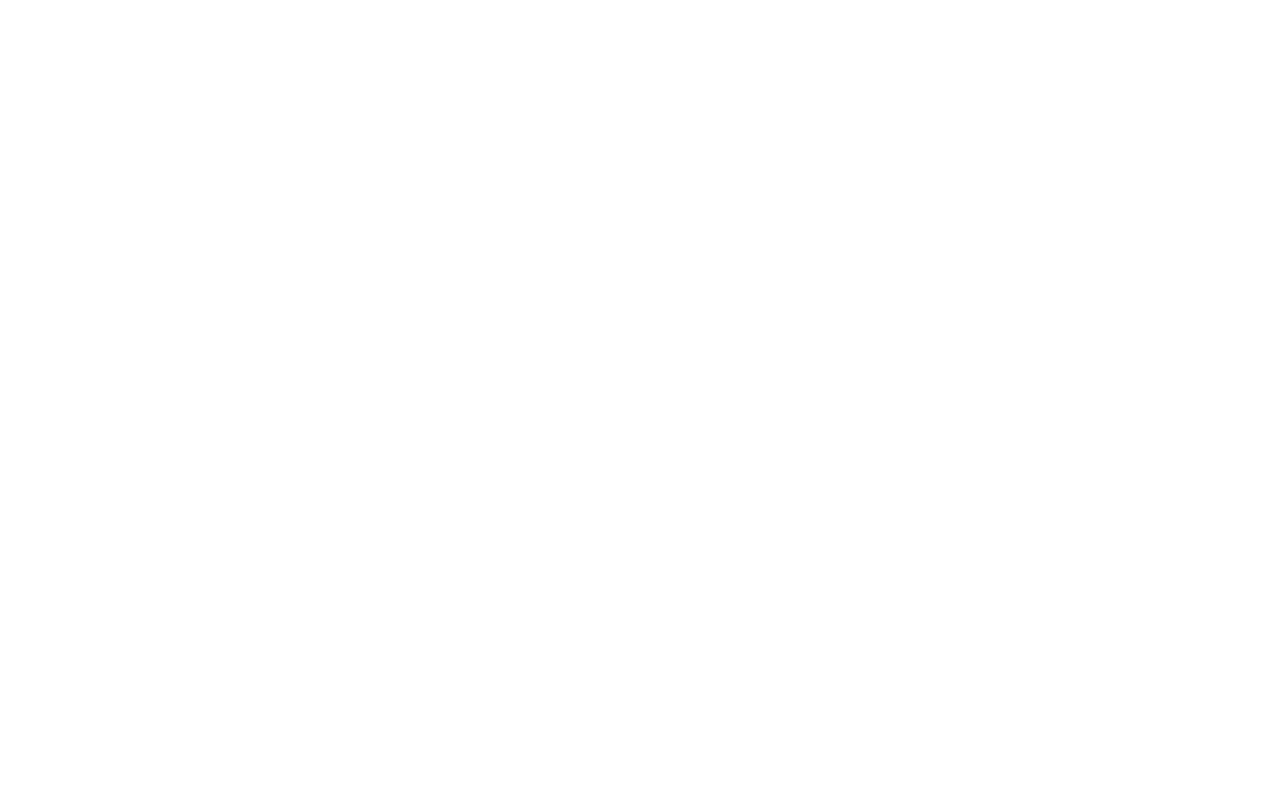
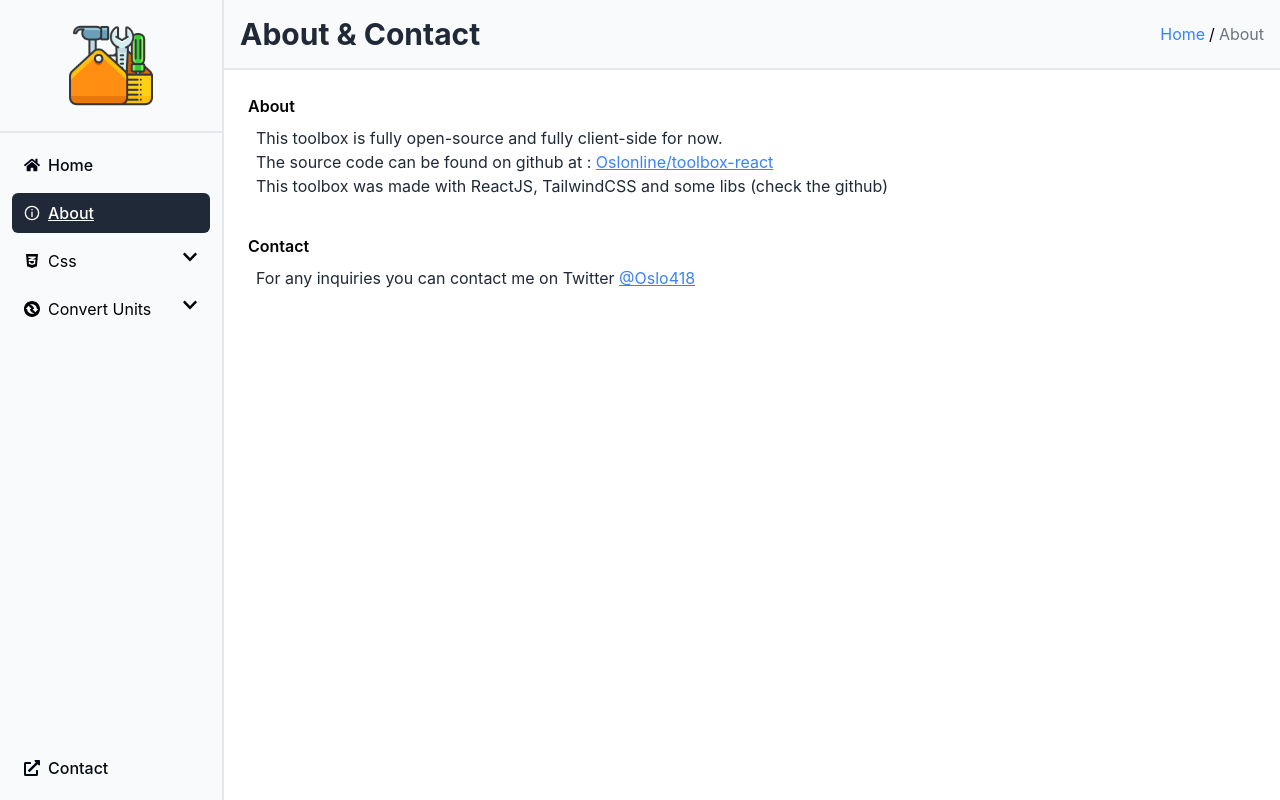
Before and after one commit to Oslonline/oslo-toolbox, a React (Vite) app: page /About in a window 1280 px wide. Before the commit this address had no page. Built offline with nearby package versions, Linux system fonts and the light colour scheme.

Commit message:
feat:fix: Add about page & fix navbar (current page & closeAllDropdowns

```diff
--- a/src/Routes.jsx
+++ b/src/Routes.jsx
@@ -1,5 +1,6 @@
 import { BrowserRouter as Router, Routes, Route } from "react-router-dom";
 import Error from "./pages/Error/Error";
+import About from "./pages/About";
 import { Home, HomeCss, HomeConvert } from "./pages/Home";
 import { Length, Mass, Area, Volume, Temperature } from "./pages/Tools/UnitsConvert";
 import Gradient from "./pages/Tools/Css/Gradient";
@@ -12,6 +13,7 @@ function MainRouter() {
             <Routes>
                 <Route path="/" element={<App />}>
                     <Route index element={<Home />} />
+                    <Route path="About" index element={<About />} />
                     <Route path="Error" element={<Error />} />
                     <Route path="Css">
                         <Route index element={<HomeCss />} />
--- a/src/components/Header/Header.jsx
+++ b/src/components/Header/Header.jsx
@@ -17,11 +17,11 @@ function Header() {
         "/UnitsConvert/Area": "Area units converter",
         "/UnitsConvert/Volume": "Volume units converter",
         "/UnitsConvert/Temperature": "Temperature units converter",
-        "/Contact": "Contact infos",
+        "/About": "About & Contact",
     };
 
     const getTitle = () => {
-        return titleMap[path] || "Meow";
+        return titleMap[path] || "Page not found go back to home";
     };
 
     return (
--- a/src/components/SideBar/SidebarLinks.jsx
+++ b/src/components/SideBar/SidebarLinks.jsx
@@ -1,11 +1,14 @@
 import React from "react";
-import { NavLink } from "react-router-dom";
+import { NavLink, useLocation } from "react-router-dom";
 
-function SidebarLinks({ link, icon, linkname }) {
+function SidebarLinks({ link, icon, linkname, onClick }) {
+    const location = useLocation();
+    const isActive = location.pathname === link;
+
     return (
-        <NavLink to={link} className={({ isActive }) => (isActive ? "flex items-center gap-2 rounded-md bg-gray-800 px-3 py-2 text-white underline" : "flex items-center gap-2 rounded-md px-3 py-2 text-gray-950 hover:bg-gray-200")}>
+        <NavLink to={link} onClick={onClick} className={`flex items-center gap-2 rounded-md px-3 py-2 text-gray-950 hover:bg-gray-200 ${isActive ? "bg-gray-800 text-white underline hover:bg-gray-800" : ""}`}>
             <div>{icon}</div>
-            <div className={({ isActive }) => (isActive ? "font-medium underline" : "font-medium")}>{linkname}</div>
+            <div className={`font-medium ${isActive ? "underline" : ""}`}>{linkname}</div>
         </NavLink>
     );
 }
--- a/src/components/SideBar/SidebarNav.jsx
+++ b/src/components/SideBar/SidebarNav.jsx
@@ -2,15 +2,15 @@ import React, { useState } from "react";
 import SidebarLinks from "./SidebarLinks";
 import SidebarDropdown from "./SidebarDropdown";
 import { FaCss3Alt, FaExternalLinkAlt, FaHome, FaWeightHanging, FaRuler, FaThermometerHalf, FaRulerCombined, FaCube } from "react-icons/fa";
+import { GrCircleInformation } from "react-icons/gr";
 import { MdGradient } from "react-icons/md";
 import { SiConvertio } from "react-icons/si";
 import { BsShadows } from "react-icons/bs";
 
-const SidebarNav = () => {
+function SidebarNav() {
     const [mainDropdowns, setMainDropdowns] = useState({
         css: false,
         convert: false,
-        maths: false,
     });
 
     // const [subDropdowns, setSubDropdowns] = useState({
@@ -38,17 +38,14 @@ const SidebarNav = () => {
         setMainDropdowns({
             css: false,
             convert: false,
-            maths: false,
         });
-        // setSubDropdowns({
-
-        // });
     };
 
     return (
         <div className="flex h-full w-full flex-col justify-between p-3">
             <div className="flex h-full w-full flex-col gap-2">
                 <SidebarLinks link={"/"} icon={<FaHome />} linkname={"Home"} onClick={closeAllDropdowns} />
+                <SidebarLinks link={"/About"} icon={<GrCircleInformation />} linkname={"About"} onClick={closeAllDropdowns} />
                 <SidebarDropdown label="Css" icon={<FaCss3Alt />} isOpen={mainDropdowns.css} onClick={() => toggleMainDropdown("css")}>
                     <SidebarLinks link={"/Css/Gradient"} icon={<MdGradient />} linkname={"Gradient gen"} />
                     <SidebarLinks link={"/Css/Box-shadow"} icon={<BsShadows />} linkname={"Box-shadow gen"} />
@@ -62,10 +59,9 @@ const SidebarNav = () => {
                 </SidebarDropdown>
             </div>
             <div>
-                <SidebarLinks link={"/Maths"} icon={<FaExternalLinkAlt />} linkname={"Contact"} onClick={closeAllDropdowns} />
+                <SidebarLinks link={"/About#contact"} icon={<FaExternalLinkAlt />} linkname={"Contact"} onClick={closeAllDropdowns} />
             </div>
         </div>
     );
-};
-
+}
 export default SidebarNav;
--- /dev/null
+++ b/src/pages/About.jsx
@@ -0,0 +1,28 @@
+import React from "react";
+
+function About() {
+    return (
+        <div className="flex flex-col gap-9 p-6">
+            <div className="flex flex-col gap-2">
+                <p className="font-semibold">About</p>
+                <div className="ml-2">
+                    <p className="text-gray-800">This toolbox is fully open-source and fully client-side for now.</p>
+                    <p className="text-gray-800">
+                        The source code can be found on github at :{" "}
+                        <a className="text-blue-500 underline hover:text-blue-400 focus:text-blue-600" target="_blank" href="https://github.com/Oslonline/toolbox-react">
+                            Oslonline/toolbox-react
+                        </a>
+                    </p>
+                    <p className="text-gray-800">This toolbox was made with ReactJS, TailwindCSS and some libs (check the github)</p>
+                </div>
+            </div>
+            <div className="flex flex-col gap-2">
+                <p className="font-semibold">Contact</p>
+                <p className="ml-2 text-gray-800"> For any inquiries you can contact me on Twitter <a href="https://twitter.com/Oslo418" className="text-blue-500 underline hover:text-blue-400 focus:text-blue-600">@Oslo418</a></p>
+            </div>
+            <div id="contact"></div>
+        </div>
+    );
+}
+
+export default About;
```
